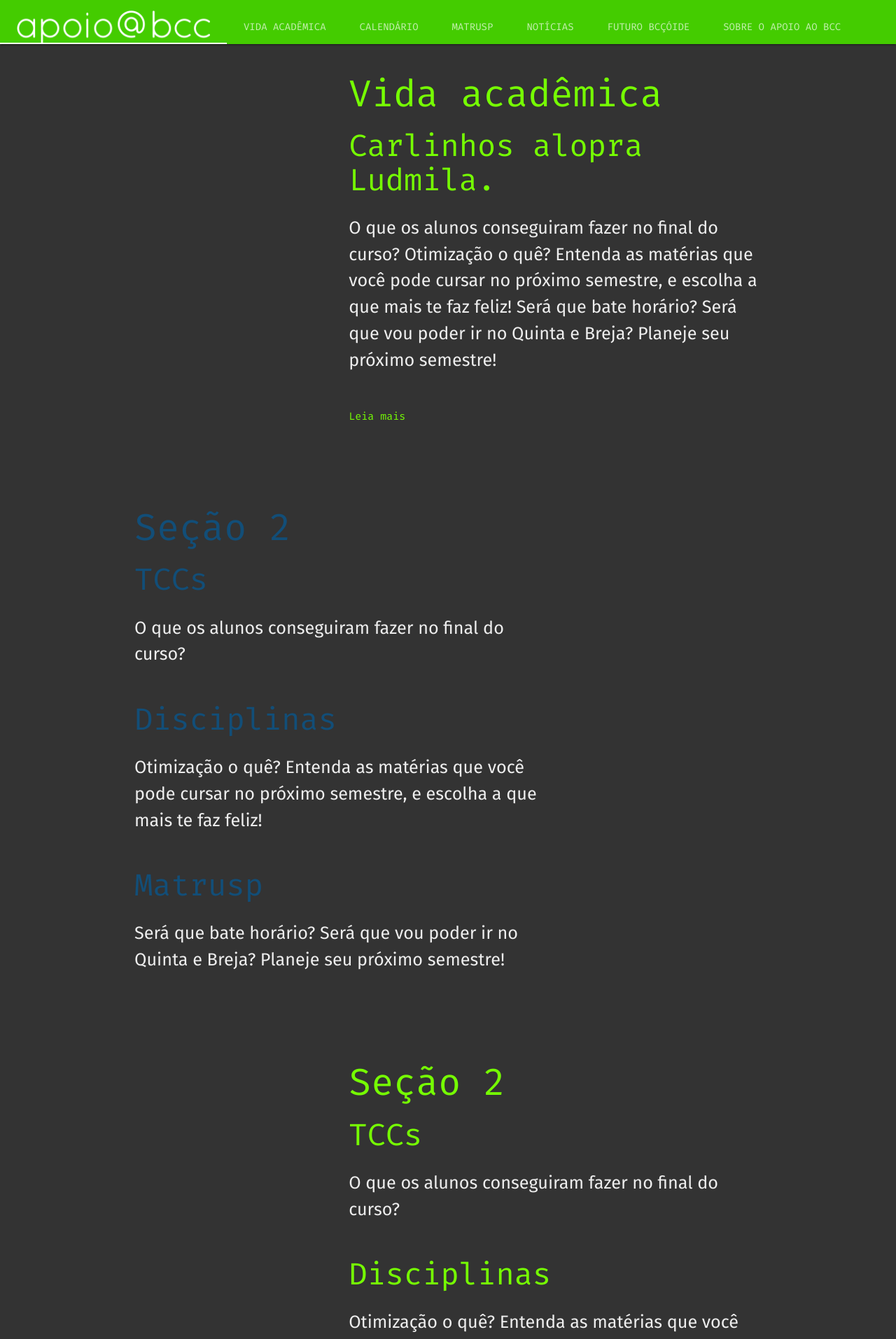
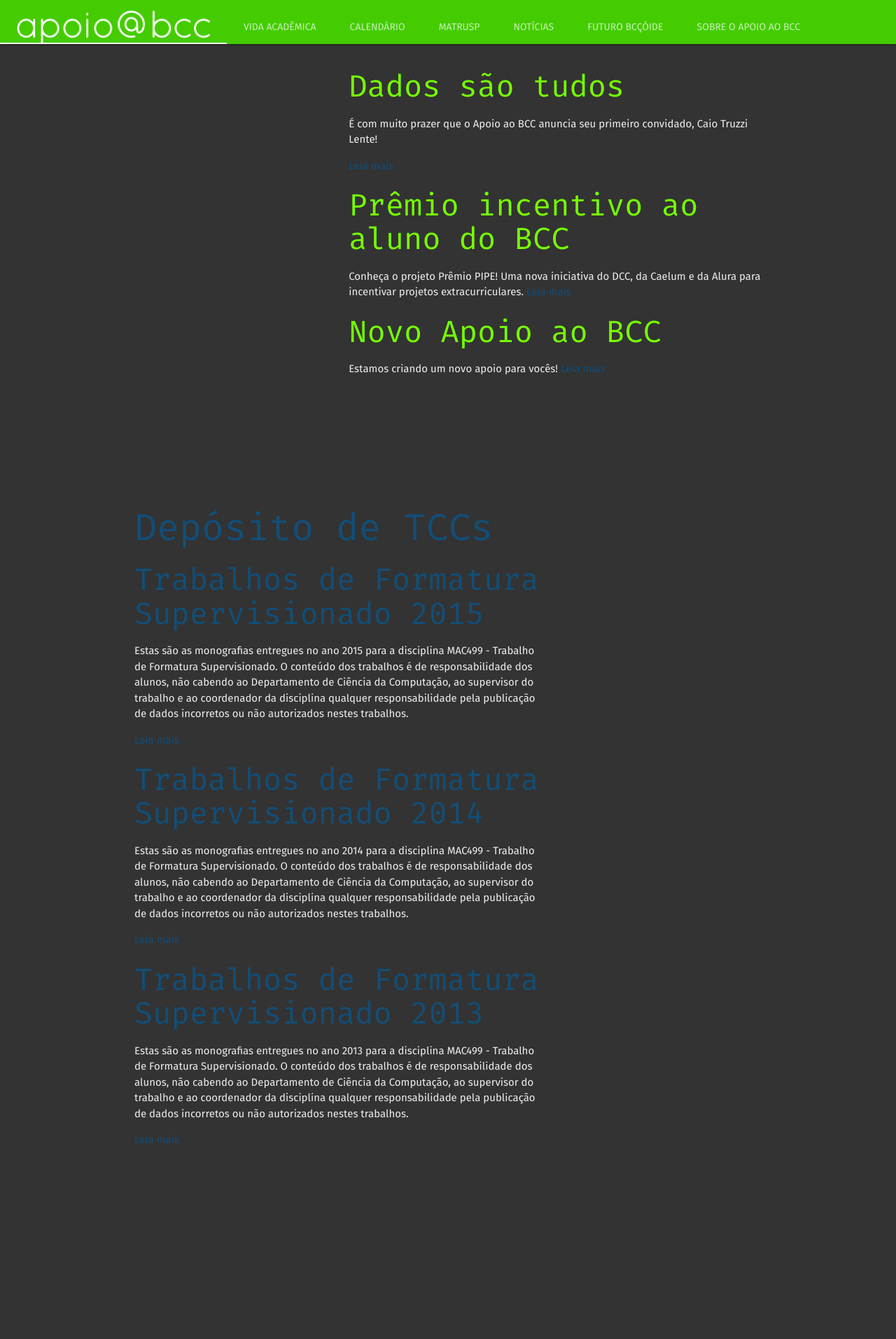
Before and after one commit to apoiobcc/apoiobcc, a Jekyll site: the page built from index.md, in a window 1280 px wide. Shown: the top 1914 px of the page at 70% size. Built offline with Jekyll 4.4.1, drawn with Linux system fonts in a browser that asks for light colours; nearby versions of some CDN libraries; after the commit the page ends 1676 px from its top, so only the background shows below that; some of the changed text lies outside the part shown.

Commit message:
Working on main page

```diff
--- /dev/null
+++ b/_posts/2017-05-01-ctlente.html
@@ -0,0 +1,22 @@
+---
+layout: text
+title: "Dados são tudos"
+date: 2017-05-02 00:00
+categories: news
+---
+<p>
+É com muito prazer que o Apoio ao BCC anuncia seu primeiro convidado,
+Caio Truzzi Lente!
+</p>
+
+<p>
+Caio, ou, como é conhecido nas redes, <em>ctlente</em> é um aluno
+no seu quarto ano de graduação. Ele estudou por um ano na universidade
+de Austin, Texas, e é um verdadeiro mago de R.
+</p>
+
+<p>
+Iremos contar todo mês com uma postagem sua utilizando seus poderes
+para transformar dados em arte. Tanto sobre como visualizar dados,
+como discutir casos interessantes.
+</p>
--- /dev/null
+++ b/_posts/2017-05-01-novoApoio.html
@@ -0,0 +1,8 @@
+---
+layout: experimental
+title: "Novo Apoio ao BCC"
+date: 2017-05-01 00:00
+categories: news
+---
+
+Estamos criando um novo apoio para vocês!
--- /dev/null
+++ b/_posts/2017-05-01-premioIncentivo.html
@@ -0,0 +1,71 @@
+---
+layout: text
+title: "Prêmio incentivo ao aluno do BCC"
+date: 2017-05-01 00:00
+excerpt: "Conheça o projeto Prêmio PIPE! Uma nova iniciativa
+do DCC, da Caelum e da Alura para incentivar projetos extracurriculares."
+categories: news
+---
+<p>
+No Bacharelado em Ciência da Computação temos vários alunos que desenvolvem,
+além das atividades didáticas, várias iniciativas extra­curriculares de
+destaque.
+</p>
+<p>
+Alguns exemplos são o USPGameDev (grupo de desenvolvedores de jogos
+), HardwareLivre (grupo de alunos interessados em plataformas livres de
+hardware), MaratonIME (grupo de alunos interessados em competições de
+programação), etc.
+</p>
+<p>
+Nosso objetivo com este projeto é valorizar os excelentes
+alunos, que tenham um desempenho destacado no curso e, além disso, se
+envolvam com outras atividades extra­curriculares e de formação e desempenhem
+um papel de liderança contribuindo para o ambiente acadêmico universitário.
+</p>
+<p>
+Além disso, esse prêmio também tem o objetivo de incentivar a continuidade
+das atividades. Desta forma os interessados devem submeter um plano de ações
+para o período do prêmio. Esperamos que esse incentivo ajude na formação de
+lideranças entre os alunos do curso.
+</p>
+
+<p>
+Para o segundo semestre de 2017 estamos oferecendo 1 (uma) bolsa no valor de
+R$ 750,00 por 6 (seis) meses. Esta bolsa é patrocinada pelas empresas Caelum e
+Alura, fundadas por ex-alunos do BCC.
+</p>
+
+<p>
+As inscrições devem ser feitas até <em>10 de junho de 2017</em> preenchendo
+<a href="https://docs.google.com/forms/d/1WyVfQf7FKMkjZKNRY29BSwnIVfzPbSbs5jqgTpqBDIQ/prefill">
+este formulário</a>. O resultado será divulgado até <em>20 de junho</em>. O
+início da bolsa será em <em>3 de julho</em>.
+</p>
+
+<p>
+O julgamento levará em conta:
+    <ul>
+      <li> Histórico escolar do candidato
+      <li> Atividades extra­curriculares desenvolvidas
+      <li> Liderança e envolvimento do aluno com as atividades do BCC
+      <li> Descrição das atividades planejadas para o período do prêmio
+    </ul>
+</p>
+
+<p>
+A comissão que selecionará o bolsista é composta pelos professores do
+Departamento de Ciência da Computação  Carlos E. Ferreira, Daniel Batista,
+Marco Dimas Gubitoso, pelo representante discente no Conselho do Departamento,
+Gustavo Silva, e pelo ex-aluno, Paulo Silveira.
+</p>
+
+<hr>
+<table>
+  <tr>
+<td width=200> <img src="logobcc.png" height=50> </td>
+<td width=100> <img src="logoime.png" height=50> </td>
+<td width=150> <img src="alura-logo.svg" height=50> </td>
+<td width=200> <img src="caelum-logo.svg" height=50> </td>
+</tr>
+</table>
--- a/_sass/experimental.sass
+++ b/_sass/experimental.sass
@@ -4,5 +4,5 @@ $back: #333
 $fore: #EEE
 $white:  #EEE
 $blue:   #124E78
-$orange:    #76FF03
+$green:    #76FF03
 $darkgreen: #4C0
--- a/index.md
+++ b/index.md
@@ -7,93 +7,24 @@ layout: experimental
 
 <section>
 <div class="topic1">
-    <h2>Vida acadêmica</h2>
-    <div class="item">
-        <h3>Carlinhos alopra Ludmila.</h3>
-        <p>
-            O que os alunos conseguiram fazer no final do curso?
-            Otimização o quê? Entenda as matérias que você pode cursar no
-            próximo semestre, e escolha a que mais te faz feliz!
-            Será que bate horário? Será que vou poder ir no Quinta e Breja?
-            Planeje seu próximo semestre!
-        </p>
-        <a>Leia mais</a>
-    </div>
+    {% for post in site.categories.news %}
+        <div class="item">
+            <h3>{{ post.title }}</h3>
+            {{ post.excerpt }}
+            <a href="{{post.url | prepend: site.baseurl}}">Leia mais</a>
+        </div>
+    {% endfor %}
 </div>
 </section>
 <section>
 <div class="topic2">
-    <h2>Seção 2</h2>
-    <div class="item">
-        <h3>TCCs</h3>
-        <p>
-            O que os alunos conseguiram fazer no final do curso?
-        </p>
-    </div>
-    <div class="item">
-        <h3>Disciplinas</h3>
-        <p>
-            Otimização o quê? Entenda as matérias que você pode cursar no
-            próximo semestre, e escolha a que mais te faz feliz!
-        </p>
-    </div>
-    <div class="item">
-        <h3>Matrusp</h3>
-        <p>
-            Será que bate horário? Será que vou poder ir no Quinta e Breja?
-            Planeje seu próximo semestre!
-        </p>
-    </div>
+    <h2>Depósito de TCCs</h2>
+    {% for post in site.categories.tcc %}
+        <div class="item">
+            <h3>{{ post.title }}</h3>
+            {{ post.excerpt }}
+            <a href="{{post.url | prepend: site.baseurl}}">Leia mais</a>
+        </div>
+    {% endfor %}
 </div>
 </section>
-
-<section>
-<div class="topic3">
-    <h2>Seção 2</h2>
-    <div class="item">
-        <h3>TCCs</h3>
-        <p>
-            O que os alunos conseguiram fazer no final do curso?
-        </p>
-    </div>
-    <div class="item">
-        <h3>Disciplinas</h3>
-        <p>
-            Otimização o quê? Entenda as matérias que você pode cursar no
-            próximo semestre, e escolha a que mais te faz feliz!
-        </p>
-    </div>
-    <div class="item">
-        <h3>Matrusp</h3>
-        <p>
-            Será que bate horário? Será que vou poder ir no Quinta e Breja?
-            Planeje seu próximo semestre!
-        </p>
-    </div>
-</div>
-</section>
-<section>
-<div class="topic4">
-    <h2>Seção 2</h2>
-    <div class="item">
-        <h3>TCCs</h3>
-        <p>
-            O que os alunos conseguiram fazer no final do curso?
-        </p>
-    </div>
-    <div class="item">
-        <h3>Disciplinas</h3>
-        <p>
-            Otimização o quê? Entenda as matérias que você pode cursar no
-            próximo semestre, e escolha a que mais te faz feliz!
-        </p>
-    </div>
-    <div class="item">
-        <h3>Matrusp</h3>
-        <p>
-            Será que bate horário? Será que vou poder ir no Quinta e Breja?
-            Planeje seu próximo semestre!
-        </p>
-    </div>
-</div>
-</section>
--- a/style/main.scss
+++ b/style/main.scss
@@ -19,13 +19,13 @@ nav {
     background: $darkgreen;
 }
 
-p {
-    @extend .flow-text;
-    margin-bottom: 2em;
+h1, h2, h3, em {
+    font-family: 'Fira Mono', monospace;
+    color: $green;
 }
 
-h1, h2, h3, a {
-    font-family: 'Fira Mono', monospace;
+a {
+    color: $blue;
 }
 
 section {
@@ -45,8 +45,8 @@ section {
     @extend .m8;
     @extend .offset-m4;
     @extend .s12;
-    h1, h2, h3, a {
-        color: $orange;
+    h1, h2, h3, em {
+        color: $green;
     }
 }
 
@@ -54,7 +54,16 @@ section {
     @extend .col;
     @extend .m8;
     @extend .s12;
-    h1, h2, h3, a {
+    h1, h2, h3, em {
         color: $blue;
     }
 }
+
+.text {
+    max-width: 600px;
+    margin: 50px;
+    p {
+        @extend .flow-text;
+        margin-bottom: 1.5em;
+    }
+}
```
Also changed, not shown: _layouts/text.html (added, +18 -0 lines).
